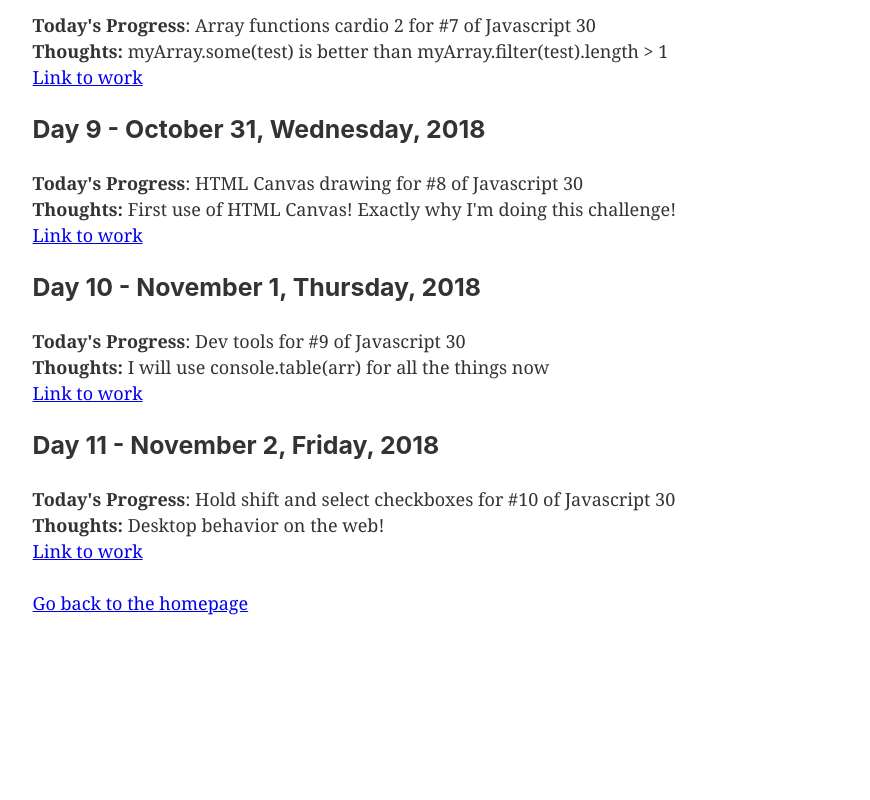
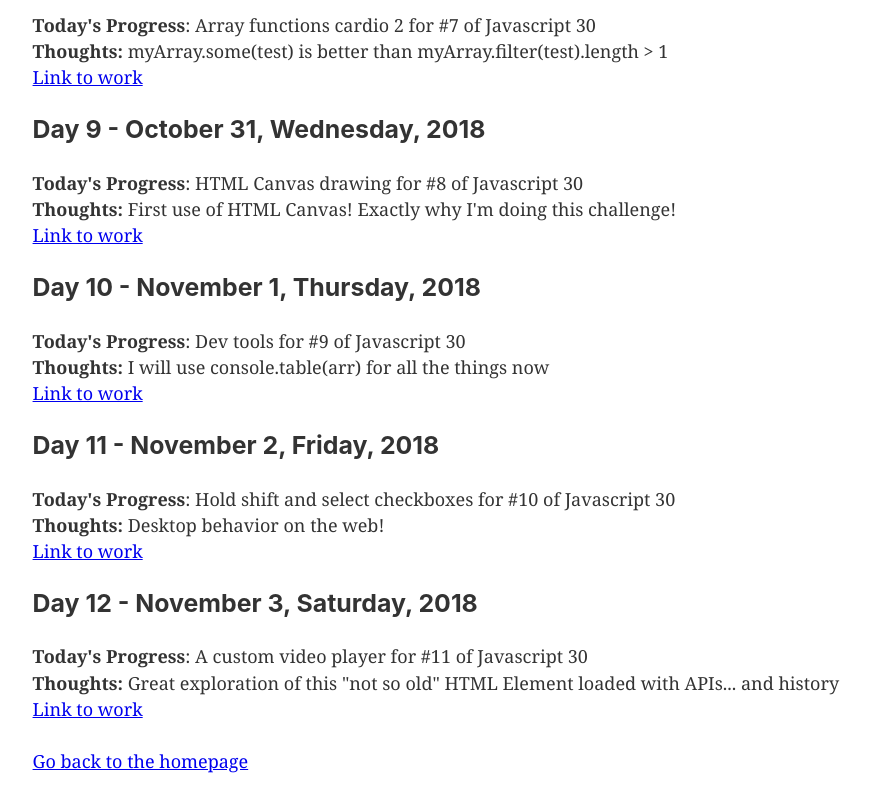
Before and after one commit to turnlab-solutions/website, a Gatsby site: page /100-days-of-code-challenge in a window 1280 px wide. Shown: the part 1392-2192 px from the top of the page, without its empty margins (147-1017 px from the left). Before the commit the page ends 2034 px from the top, so only its background shows below. Built offline with nearby package versions, Linux system fonts and the light colour scheme; Gatsby itself is replaced by a stand-in of ours.

Commit message:
Log day 12

```diff
--- a/src/pages/100-days-of-code-challenge.js
+++ b/src/pages/100-days-of-code-challenge.js
@@ -71,6 +71,12 @@ const SecondPage = () => (
     <strong>Thoughts:</strong> Desktop behavior on the web!<br />
     <a target="_blank" href="https://maxletourneur.github.io/JavaScript30/10%20-%20Hold%20Shift%20and%20Check%20Checkboxes/">Link to work</a><br />
     </p>
+    <h3>Day 12 - November 3, Saturday, 2018</h3>
+    <p>
+    <strong>Today's Progress</strong>: A custom video player for #11 of Javascript 30<br />
+    <strong>Thoughts:</strong> Great exploration of this "not so old" HTML Element loaded with APIs... and history <br />
+    <a target="_blank" href="https://maxletourneur.github.io/JavaScript30/11%20-%20Custom%20Video%20Player/">Link to work</a><br />
+    </p>
     <Link to="/">Go back to the homepage</Link>
   </Layout>
 )
```
